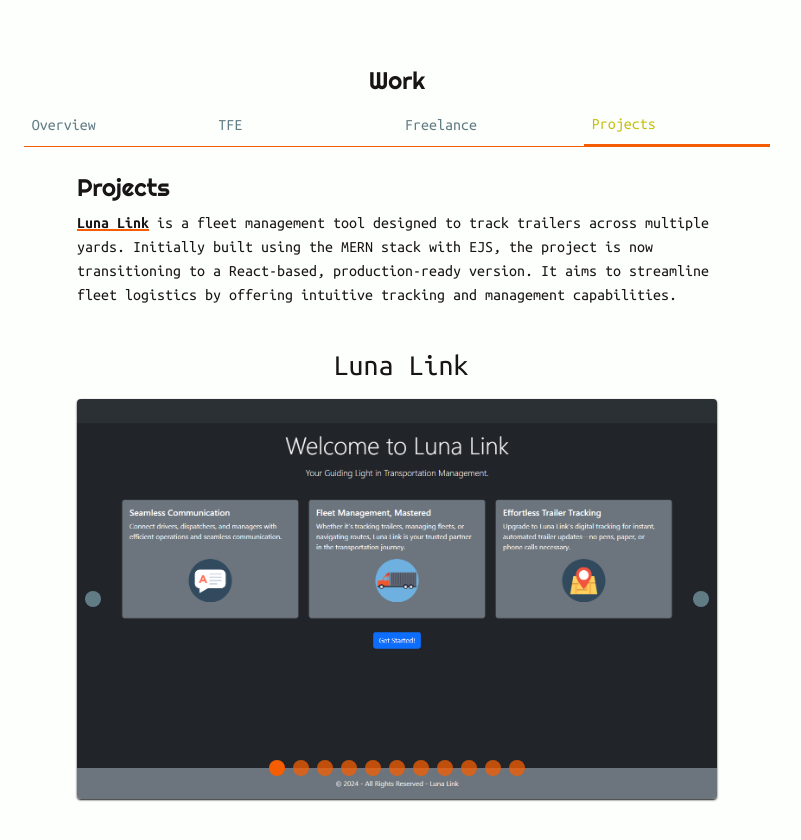
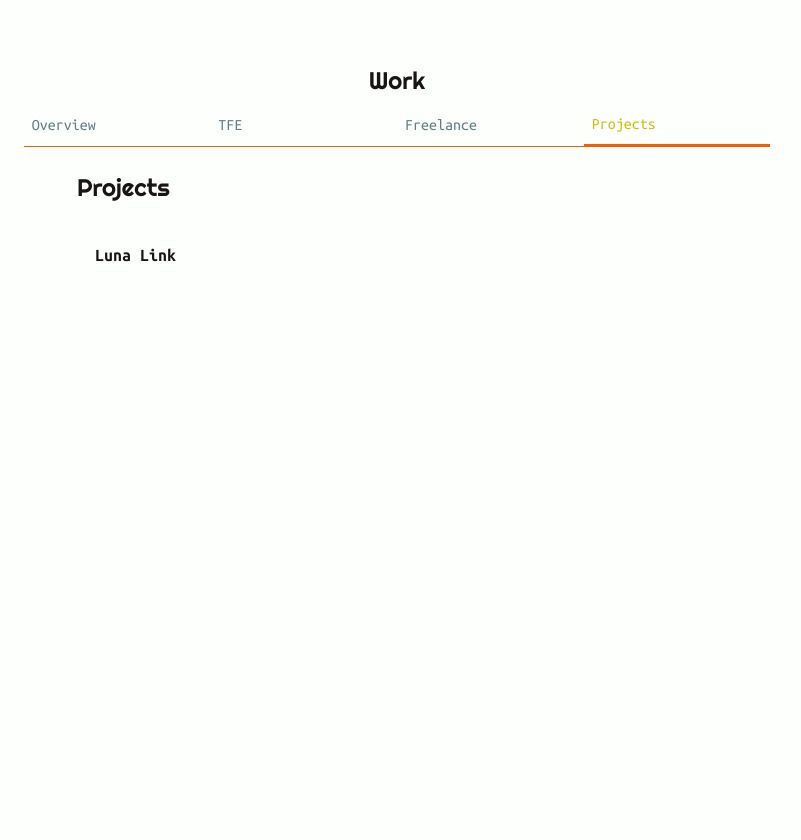
Before and after one commit to rooted92/portfolio-v2, a Next.js app: page /work/projects in a window 1280 px wide. Shown: the top 840 px of the page, without its empty margins (243-1044 px from the left). After the commit the page ends 800 px from the top, so only its background shows below. Built offline with nearby package versions, Linux system fonts and the light colour scheme.

Commit message:
fix: fixed up arrow not rendering, style: styled links to repo and projecs

```diff
--- a/app/components/Accordion.tsx
+++ b/app/components/Accordion.tsx
@@ -1,3 +1,5 @@
+'use client';
+
 import Link from "next/link";
 import React, { useState } from "react";
 
@@ -6,6 +8,7 @@ interface AccordionItem {
     description: string;
     projectHref?: string;
     repoHref?: string;
+    icons: React.ReactNode;
     carousel?: React.ReactNode;
 }
 
@@ -21,43 +24,59 @@ const Accordion = ({ items }: AccordionProps) => {
     };
 
     return (
-        <div className="w-full">
+        <div className="w-full mt-6">
             {items.map((item, index) => (
                 <div
                     key={index}
-                    className="border-b-2 border-[#f45d01] last:border-b-0"
+                    className="border-2 rounded-md border-honeydew"
                 >
                     <button
                         onClick={() => toggleAccordion(index)}
-                        className="flex justify-between items-center w-full px-4 py-3 text-lg font-semibold text-gray-800 focus:outline-none"
+                        className="flex justify-between items-center w-full px-4 py-3 text-lg font-semibold hover:text-persimmon transition-all ease-in"
                     >
                         <span>{item.title}</span>
+                        {openIndex === index ? (
+                            <i
+                                className="icon-[solar--arrow-up-broken]"
+                                role="img"
+                                aria-hidden="true"
+                            ></i>
+                        ) : (
+                            <i
+                                className="icon-[solar--arrow-down-broken]"
+                                role="img"
+                                aria-hidden="true"
+                            ></i>
+                        )}
                     </button>
 
-                    {openIndex === index && (
-                        <div className="px-4 pb-4 text-gray-600">
-                            <p>{item.description}</p>
+                    {/* Accordion Content with Smooth Transition */}
+                    <div
+                        className={`overflow-hidden transition-all duration-300 ${openIndex === index ? "max-h-[1000px]" : "max-h-0"
+                            }`}
+                    >
+                        <div className="px-4 pb-4 text-honeydew">
+                            <p className="text-pretty">{item.description}</p>
+                            <div className="flex gap-3 mt-2">{item.icons}</div>
 
-                            {/* Conditionally render project/repo links */}
                             {(item.projectHref || item.repoHref) && (
                                 <div className="mt-4 flex gap-4">
-                                    {/* Project Link */}
                                     {item.projectHref && (
                                         <Link
                                             href={item.projectHref}
-                                            className="text-blue-500 hover:underline"
+                                            target="_blank"
+                                            className="hover:text-citrine underline decoration-persimmon decoration-2 hover:no-underline  transition-all ease-in"
                                         >
-                                            View Project
+                                            view project
                                         </Link>
                                     )}
-
-                                    {/* Repo Link */}
                                     {item.repoHref && (
                                         <Link
                                             href={item.repoHref}
-                                            className="text-blue-500 hover:underline"
+                                            target="_blank"
+                                            className="hover:text-citrine underline decoration-persimmon decoration-2 hover:no-underline  transition-all ease-in"
                                         >
-                                            View Repo
+                                            view repo
                                         </Link>
                                     )}
                                 </div>
@@ -67,7 +86,7 @@ const Accordion = ({ items }: AccordionProps) => {
                                 <div className="mt-4">{item.carousel}</div>
                             )}
                         </div>
-                    )}
+                    </div>
                 </div>
             ))}
         </div>
--- a/app/components/Carousel.tsx
+++ b/app/components/Carousel.tsx
@@ -80,7 +80,7 @@ const Carousel = ({ items }: CarouselProps) => {
           <button
             key={index}
             onClick={() => setCurrentIndex(index)}
-            className={`w-4 h-4 rounded-full hover:-translate-y-1 hover:scale-110 ${
+            className={`w-2 h-2 rounded-full hover:-translate-y-1 hover:scale-110 ${
               index === currentIndex
                 ? "bg-persimmon"
                 : "bg-persimmon opacity-75 hover:opacity-100"
--- a/app/work/projects/page.tsx
+++ b/app/work/projects/page.tsx
@@ -1,6 +1,7 @@
 import React from 'react'
 import HeadingOne from '../../ui/HeadingOne'
 import Carousel from '@/app/components/Carousel'
+import Accordion from '@/app/components/Accordion'
 import Icons from '@/app/ui/Icons'
 import Link from 'next/link'
 
@@ -14,13 +15,36 @@ const page = () => {
     { name: 'icon-[simple-icons--bootstrap]' },
   ]
 
+  const lunaLinkImages = [
+    { src: '/luna-home.png', alt: 'Luna Link home page' },
+    { src: '/luna-login.png', alt: 'Luna Link login page' },
+    { src: '/luna-signup.png', alt: 'Luna Link signup page' },
+    { src: '/luna-signup-warning.png', alt: 'Luna Link signup page with alert' },
+    { src: '/luna-account.png', alt: 'Luna Link account page' },
+    { src: '/luna-drivers.png', alt: 'Luna Link drivers page' },
+    { src: '/luna-trailers.png', alt: 'Luna Link trailers page' },
+    { src: '/luna-yards.png', alt: 'Luna Link yards page' },
+    { src: '/luna-driver-details.png', alt: 'Luna Link driver details page' },
+    { src: '/luna-trailer-details.png', alt: 'Luna Link trailer details page' },
+    { src: '/luna-yard-details.png', alt: 'Luna Link yard details page' },
+  ]
+
   return (
-    <section aria-label='Projects Overview'>
+    <section aria-label='Projects Overview' className='w-full'>
       <HeadingOne text="Projects" />
-      <p className='text-pretty'><Link
-      href={'https://github.com/rooted92/trucker-app-sandbox'} target='_blank'
-      aria-label='View the Luna Link project codebase on GitHub. Opens in new tab.'
-      className='hover:text-citrine text-nowrap underline decoration-persimmon decoration-2 hover:no-underline transition-all ease-in'><strong>Luna Link</strong></Link> is a fleet management tool designed to track trailers across multiple yards. Initially built using the MERN stack with EJS, the project is now transitioning to a React-based, production-ready version. It aims to streamline fleet logistics by offering intuitive tracking and management capabilities.</p>
+      <Accordion items={[
+        {
+          title: 'Luna Link',
+          description: 'A fleet management tool designed to track trailers across multiple yards. Initially built using the MERN stack with EJS, the project is now transitioning to a React-based, production-ready version. It aims to streamline fleet logistics by offering intuitive tracking and management capabilities.',
+          icons: <Icons iconItems={icons} />,
+          repoHref: 'https://github.com/rooted92/trucker-app-sandbox',
+          carousel: <Carousel items={lunaLinkImages} />
+        },
+      ]} />
+      {/* <p className='text-pretty'><Link
+        href={'https://github.com/rooted92/trucker-app-sandbox'} target='_blank'
+        aria-label='View the Luna Link project codebase on GitHub. Opens in new tab.'
+        className='hover:text-citrine text-nowrap underline decoration-persimmon decoration-2 hover:no-underline transition-all ease-in'><strong>Luna Link</strong></Link> is a fleet management tool designed to track trailers across multiple yards. Initially built using the MERN stack with EJS, the project is now transitioning to a React-based, production-ready version. It aims to streamline fleet logistics by offering intuitive tracking and management capabilities.</p>
 
       <div className='flex gap-3 mt-2'>
         <Icons iconItems={icons} />
@@ -45,7 +69,7 @@ const page = () => {
             { src: '/luna-yard-details.png', alt: 'Luna Link yard details page' },
           ]
         } />
-      </div>
+      </div> */}
 
     </section>
 
```
